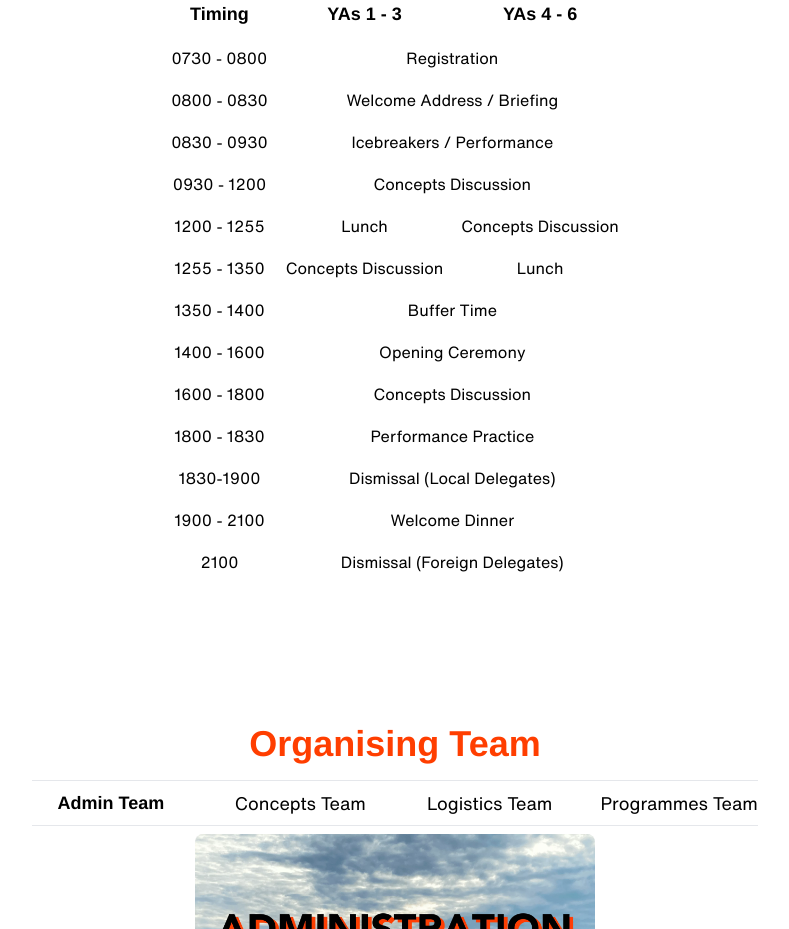
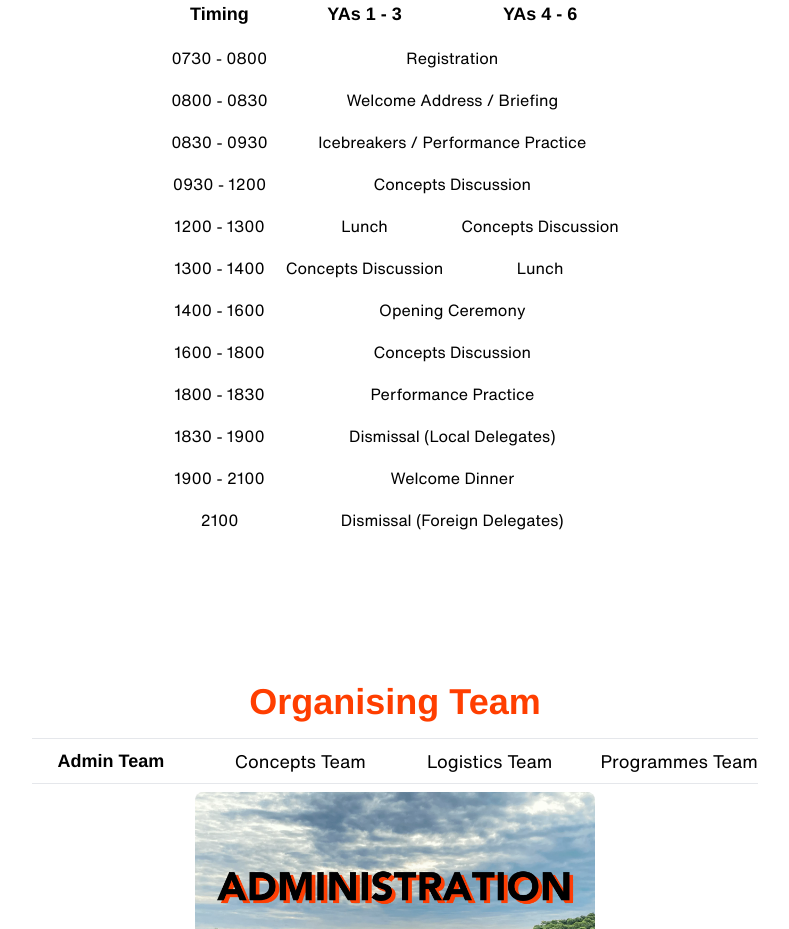
Before and after one commit to vincentcayadi/slc-website, a Next.js app: page / in a window 1280 px wide. Shown: the part 3400-4329 px from the top of the page, without its empty margins (245-1034 px from the left). Built offline with nearby package versions, Linux system fonts and the light colour scheme.

Commit message:
updated timings

```diff
--- a/pages/index.tsx
+++ b/pages/index.tsx
@@ -198,25 +198,21 @@ const Home = () => {
                 </tr>
                 <tr className="text-sm lg:text-base">
                   <td>0830 - 0930</td>
-                  <td colSpan={2}>Icebreakers / Performance</td>
+                  <td colSpan={2}>Icebreakers / Performance Practice</td>
                 </tr>
                 <tr className="text-sm lg:text-base">
                   <td>0930 - 1200</td>
                   <td colSpan={2}>Concepts Discussion</td>
                 </tr>
                 <tr className="text-sm lg:text-base">
-                  <td>1200 - 1255</td>
+                  <td>1200 - 1300</td>
                   <td>Lunch</td>
                   <td>Concepts Discussion</td>
                 </tr>
                 <tr className="text-sm lg:text-base">
-                  <td>1255 - 1350</td>
+                  <td>1300 - 1400</td>
                   <td>Concepts Discussion</td>
                   <td>Lunch</td>
-                </tr>
-                <tr className="text-sm lg:text-base">
-                  <td>1350 - 1400</td>
-                  <td colSpan={2}>Buffer Time</td>
                 </tr>
                 <tr className="text-sm lg:text-base">
                   <td>1400 - 1600</td>
@@ -231,7 +227,7 @@ const Home = () => {
                   <td colSpan={2}>Performance Practice</td>
                 </tr>
                 <tr className="text-sm lg:text-base">
-                  <td>1830-1900</td>
+                  <td>1830 - 1900</td>
                   <td colSpan={2}>Dismissal (Local Delegates)</td>
                 </tr>
                 <tr className="text-sm lg:text-base">
@@ -272,11 +268,15 @@ const Home = () => {
                   <td>Concepts Discussion</td>
                 </tr>
                 <tr className="text-sm lg:text-base">
-                  <td>1300 - 1550</td>
+                  <td>1300 - 1400 </td>
+                  <td colSpan={2}>Intra-YA Presentation</td>
+                </tr>
+                <tr className="text-sm lg:text-base">
+                  <td>1400 - 1500</td>
                   <td colSpan={2}>Concepts Discussion</td>
                 </tr>
                 <tr className="text-sm lg:text-base">
-                  <td>1550 - 1700</td>
+                  <td>1500 - 1700</td>
                   <td colSpan={2}>Mass Games</td>
                 </tr>
                 <tr className="text-sm lg:text-base">
@@ -319,18 +319,14 @@ const Home = () => {
                   <td colSpan={2}>Exhibition</td>
                 </tr>
                 <tr className="text-sm lg:text-base">
-                  <td>1200 - 1255</td>
+                  <td>1200 - 1300</td>
                   <td>Lunch</td>
                   <td>Performance Perparation</td>
                 </tr>
                 <tr className="text-sm lg:text-base">
-                  <td>1255 - 1350</td>
+                  <td>1300 - 1400</td>
                   <td>Performance Perparation</td>
                   <td>Lunch</td>
-                </tr>
-                <tr className="text-sm lg:text-base">
-                  <td>1350 - 1400</td>
-                  <td colSpan={2}>Buffer Time</td>
                 </tr>
                 <tr className="text-sm lg:text-base">
                   <td>1400 - 1645</td>
```
